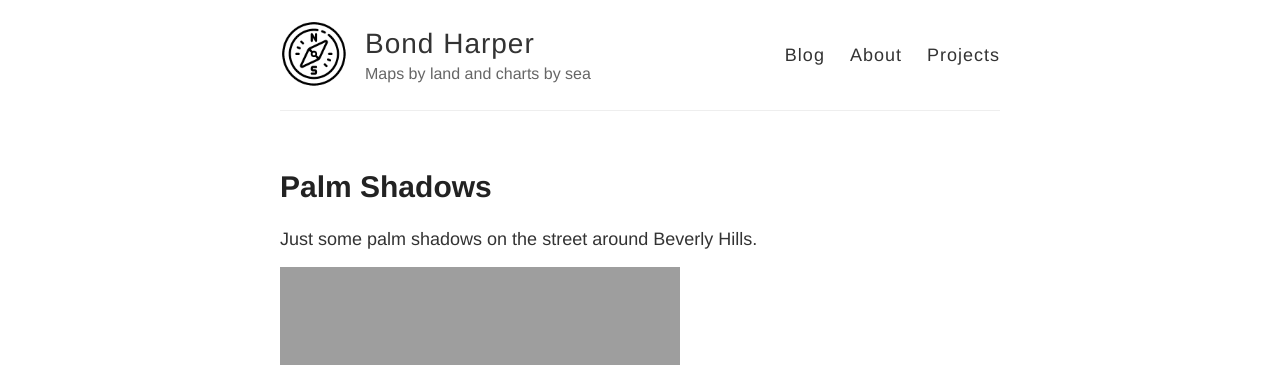
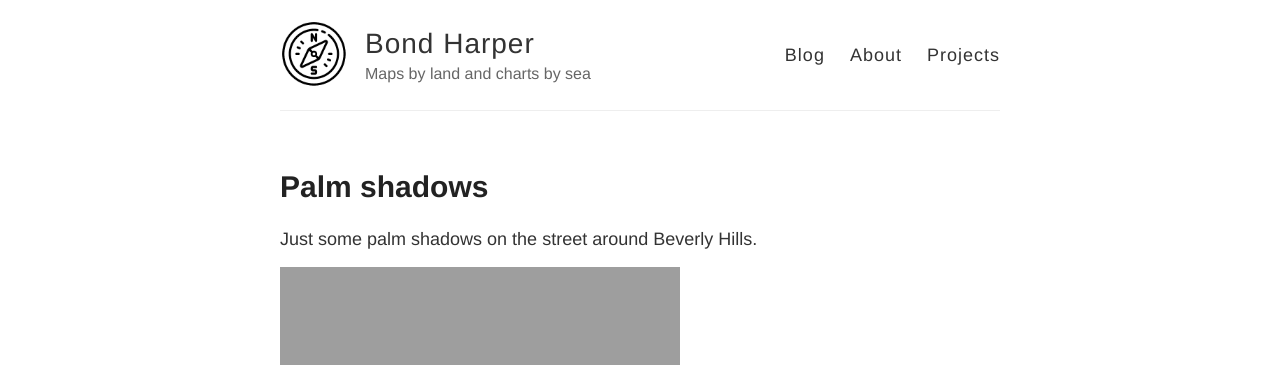
Before and after one commit to bondah/bondah.github.io, a Jekyll site: the page built from _posts/2018-04-04-Shadows.md, in a window 1280 px wide. Shown: the top 365 px of the page. Built offline with Jekyll 4.4.1, drawn with Linux system fonts in a browser that asks for light colours.

Commit message:
capitalization

```diff
--- a/_posts/2018-04-04-Shadows.md
+++ b/_posts/2018-04-04-Shadows.md
@@ -1,6 +1,6 @@
 ---
 layout: post
-title: Palm Shadows
+title: Palm shadows
 tags: data
 ---
 
```
